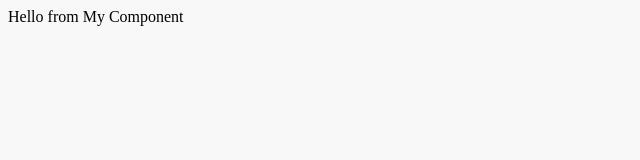
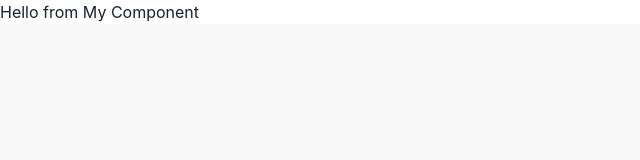
Before and after one commit to TomaszLaboj/dog-breed-voting-front-end, a React (Vite) app: page / in a window 1280 px wide. Shown: the top 160 px of the page, without its empty margins (0-640 px from the left). Built offline with nearby package versions, Linux system fonts and the light colour scheme.

Commit message:
added chakra

```diff
--- a/package.json
+++ b/package.json
@@ -17,6 +17,10 @@
         "check-all": "yarn type-check && yarn lint && yarn format && yarn test"
     },
     "dependencies": {
+        "@chakra-ui/react": "^2.8.0",
+        "@emotion/react": "^11.11.1",
+        "@emotion/styled": "^11.11.0",
+        "framer-motion": "^10.16.4",
         "react": "^18.2.0",
         "react-dom": "^18.2.0"
     },
--- a/src/components/App.tsx
+++ b/src/components/App.tsx
@@ -1,10 +1,13 @@
 import { MyComponent } from "./MyComponent";
 import "../styles/App.css";
+import { ChakraProvider } from '@chakra-ui/react'
 
 function App() {
     return (
         <div className="App">
-            <MyComponent />
+            <ChakraProvider>
+                <MyComponent />
+            </ChakraProvider>
         </div>
     );
 }
```
Also changed, not shown: 1 other file (tests, documents, lock files or other folders).
